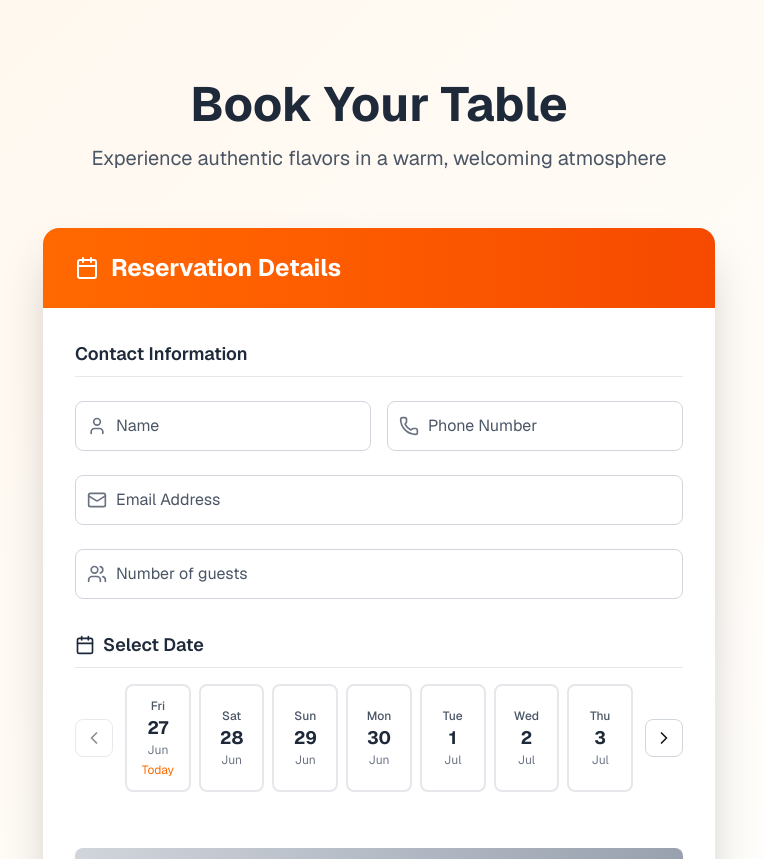
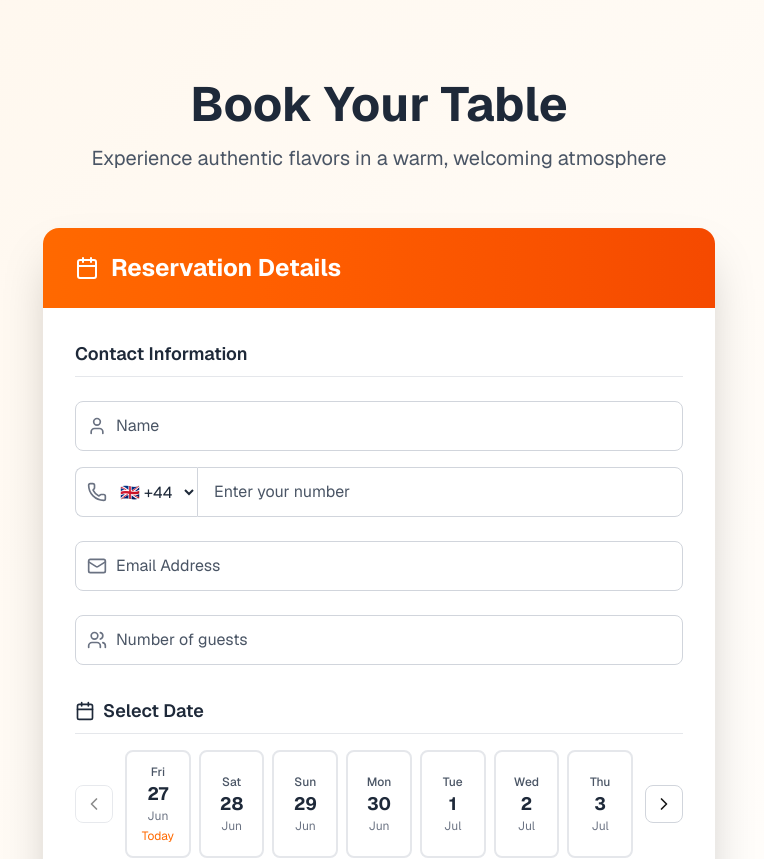
Before and after one commit to ikemal12/turpan, a Next.js app: page /booking in a window 1280 px wide. Shown: the top 859 px of the page, without its empty margins (261-1025 px from the left). Built offline with nearby package versions, Linux system fonts and the light colour scheme.

Commit message:
added international numbers

```diff
--- a/src/app/ClientHome.tsx
+++ b/src/app/ClientHome.tsx
@@ -376,7 +376,7 @@ export default function Home() {
                   <FontAwesomeIcon icon={solidStar} />
                   <FontAwesomeIcon icon={faStarHalfAlt} />
                 </div>
-                <span className="text-sm text-gray-600">4.6/5</span>
+                <span className="text-sm text-gray-600">4.7/5</span>
               </div>
 
               <div className="flex items-center space-x-2">
--- a/src/app/api/reserve/route.ts
+++ b/src/app/api/reserve/route.ts
@@ -17,9 +17,9 @@ const validateEmail = (email: string): boolean => {
 };
 
 const validatePhone = (phone: string): boolean => {
-  const ukPhoneRegex = /^(?:(?:\+44\s?|0044\s?|0)(?:\d{2}\s?\d{4}\s?\d{4}|\d{3}\s?\d{3}\s?\d{4}|\d{4}\s?\d{6}|\d{4}\s?\d{3}\s?\d{3}|\d{5}\s?\d{5}))$/;
-  const cleanPhone = phone.replace(/[\s-().]/g, '');
-  return ukPhoneRegex.test(cleanPhone) && cleanPhone.length >= 10 && cleanPhone.length <= 15;
+  const internationalPhoneRegex = /^\+\d{1,4}[\s\-\.\(\)]*\d[\d\s\-\.\(\)]{3,18}$/;
+  const cleanPhone = phone.replace(/[\s\-\.\(\)]/g, '');
+  return internationalPhoneRegex.test(phone) && cleanPhone.length >= 8 && cleanPhone.length <= 20;
 };
 
 const validateDate = (dateString: string): { isValid: boolean; error?: string } => {
@@ -85,12 +85,13 @@ const validatePartySize = (partySize: number): { isValid: boolean; error?: strin
 
 const checkForDoubleBooking = async (email: string, phone: string, date: string, time: string) => {
   try {
+    const normalizedPhone = phone.replace(/[\s\-\.\(\)]/g, '');
+
     const { data: existingBookings, error } = await supabaseAdmin
       .from('Reservations')
       .select('*')
       .eq('date', date)
-      .eq('time', time)
-      .or(`email.eq.${email},phone.eq.${phone}`);
+      .eq('time', time);
 
     if (error) {
       console.error('Error checking for double booking:', error);
@@ -98,10 +99,17 @@ const checkForDoubleBooking = async (email: string, phone: string, date: string,
     }
 
     if (existingBookings && existingBookings.length > 0) {
-      return {
-        hasConflict: true,
-        error: 'You already have a booking at this time, or this time slot may be unavailable'
-      };
+      const hasConflict = existingBookings.some(booking =>
+        booking.email === email ||
+        booking.phone.replace(/[\s\-\.\(\)]/g, '') === normalizedPhone
+      );
+
+      if (hasConflict) {
+        return {
+          hasConflict: true,
+          error: 'You already have a booking at this time, or this time slot may be unavailable'
+        };
+      }
     }
 
     return { hasConflict: false };
@@ -153,7 +161,7 @@ export async function POST(request: NextRequest) {
     }
 
     if (!validatePhone(sanitizedPhone)) {
-      validationErrors.phone = 'Please enter a valid UK phone number';
+      validationErrors.phone = 'Please enter a valid international phone number (e.g., +44 1234567890)';
     }
 
     const partySizeNum = parseInt(partySize);
--- a/src/app/components/BookingForm.tsx
+++ b/src/app/components/BookingForm.tsx
@@ -1,12 +1,37 @@
 'use client'
 import { useState, useEffect } from 'react'
 import { Calendar, Clock, Users, Phone, Mail, User, CheckCircle, AlertCircle, ChevronLeft, ChevronRight } from 'lucide-react'
+
+const countryCodes = [
+  { code: '+44', country: 'UK', flag: '🇬🇧' },
+  { code: '+1', country: 'US/Canada', flag: '🇺🇸' },
+  { code: '+46', country: 'Sweden', flag: '🇸🇪' },
+  { code: '+47', country: 'Norway', flag: '🇳🇴' },
+  { code: '+45', country: 'Denmark', flag: '🇩🇰' },
+  { code: '+49', country: 'Germany', flag: '🇩🇪' },
+  { code: '+33', country: 'France', flag: '🇫🇷' },
+  { code: '+39', country: 'Italy', flag: '🇮🇹' },
+  { code: '+34', country: 'Spain', flag: '🇪🇸' },
+  { code: '+31', country: 'Netherlands', flag: '🇳🇱' },
+  { code: '+32', country: 'Belgium', flag: '🇧🇪' },
+  { code: '+41', country: 'Switzerland', flag: '🇨🇭' },
+  { code: '+43', country: 'Austria', flag: '🇦🇹' },
+  { code: '+48', country: 'Poland', flag: '🇵🇱' },
+  { code: '+7', country: 'Russia', flag: '🇷🇺' },
+  { code: '+91', country: 'India', flag: '🇮🇳' },
+  { code: '+86', country: 'China', flag: '🇨🇳' },
+  { code: '+81', country: 'Japan', flag: '🇯🇵' },
+  { code: '+82', country: 'South Korea', flag: '🇰🇷' },
+  { code: '+61', country: 'Australia', flag: '🇦🇺' },
+  { code: '+64', country: 'New Zealand', flag: '🇳🇿' },
+]
 
 export default function BookingForm() {
   const [form, setForm] = useState({
     name: '',
     email: '',
     phone: '',
+    countryCode: '+44',
     partySize: '',
     date: '',
     time: '',
@@ -76,17 +101,23 @@ export default function BookingForm() {
     setStatus('Sending...')
 
     try {
+      const fullPhoneNumber = `${form.countryCode} ${form.phone}`
+      const formData = {
+        ...form,
+        phone: fullPhoneNumber
+      }
+
       const res = await fetch('/api/reserve', {
         method: 'POST',
         headers: { 'Content-Type': 'application/json' },
-        body: JSON.stringify(form),
+        body: JSON.stringify(formData),
       })
 
       const responseData = await res.json()
 
       if (res.ok) {
         setStatus('success')
-        setForm({ name: '', email: '', phone: '', partySize: '', date: '', time: '' })
+        setForm({ name: '', email: '', phone: '', countryCode: '+44', partySize: '', date: '', time: '' })
         setSelectedDateIndex(null)
       } else {
         if (responseData.errors) {
@@ -171,7 +202,7 @@ export default function BookingForm() {
             Contact Information
           </h3>
 
-          <div className="grid md:grid-cols-2 gap-4">
+          <div className="grid md:grid-cols-1 gap-4">
             <div className="relative">
               <User className="absolute left-3 top-1/2 transform -translate-y-1/2 text-gray-500 w-5 h-5" />
               <input
@@ -186,14 +217,28 @@ export default function BookingForm() {
 
             <div className="relative">
               <Phone className="absolute left-3 top-1/2 transform -translate-y-1/2 text-gray-500 w-5 h-5" />
+              <div className="flex">
+                <select
+                  name="countryCode"
+                  value={form.countryCode}
+                  onChange={handleChange}
+                  className="pl-10 pr-2 py-3 border border-gray-300 border-r-0 rounded-l-lg focus:ring-2 focus:ring-orange-500 focus:border-transparent transition-all bg-white text-gray-800 min-w-[120px]"
+                >
+                  {countryCodes.map((country) => (
+                    <option key={country.code} value={country.code}>
+                      {country.flag} {country.code}
+                    </option>
+                  ))}
+                </select>
                 <input
                   name="phone"
-                placeholder="Phone Number"
+                  placeholder="Enter your number"
                   value={form.phone}
                   onChange={handleChange}
-                className="w-full pl-10 pr-4 py-3 border border-gray-300 rounded-lg focus:ring-2 focus:ring-orange-500 focus:border-transparent transition-all placeholder:text-gray-600 text-gray-800"
+                  className="flex-1 px-4 py-3 border border-gray-300 rounded-r-lg focus:ring-2 focus:ring-orange-500 focus:border-transparent transition-all placeholder:text-gray-600 text-gray-800"
                   required
                 />
+              </div>
             </div>
           </div>
 
```
Also changed, not shown: public/assortment.jpg. Lines whose indentation alone changed are shown as unchanged.
